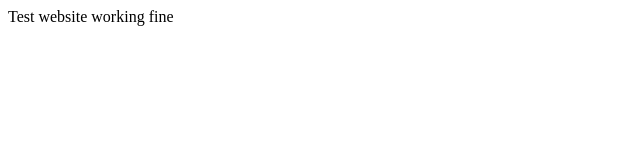
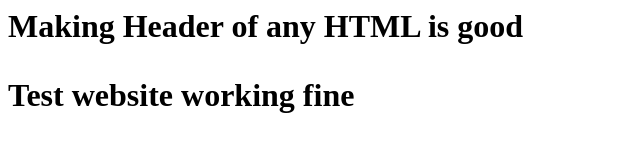
Before and after one commit to anirbanmaity/test_back, a plain HTML site: page index.html in a window 1280 px wide. Shown: the whole page, without its empty margins (0-640 px from the left). Drawn offline with Linux system fonts and the light colour scheme.

Commit message:
Added header in Index.html

```diff
--- a/index.html
+++ b/index.html
@@ -1,4 +1,5 @@
 <html>
 <title> This is Test Website</title>
+<h1> Making Header of any HTML is good </h>
 <p>  Test website working fine </p>
 </html>
```
